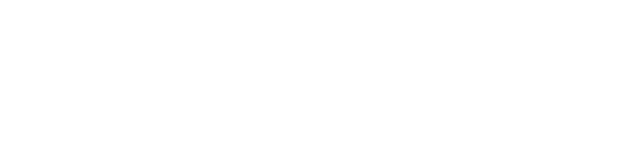
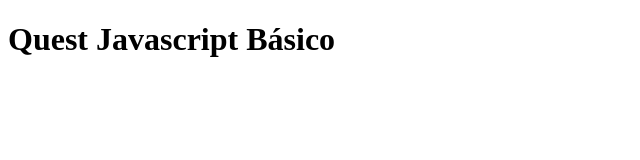
Before and after one commit to alinemozer/quest-js-b-sico, a plain HTML site: page index.html in a window 1280 px wide. Shown: the whole page, without its empty margins (0-640 px from the left). Drawn offline with Linux system fonts and the light colour scheme.

Commit message:
Update index.html

```diff
--- a/index.html
+++ b/index.html
@@ -6,8 +6,9 @@
     <meta name="viewport" content="width=device-width, initial-scale=1.0">
     <title>Quest Javascript Básico</title>
 </head>
-<body.>
+<body>
+    <h1>Quest Javascript Básico</h1>
 
     <script src="index.js"></script>
-</body.
+</body>
 </html>
```
